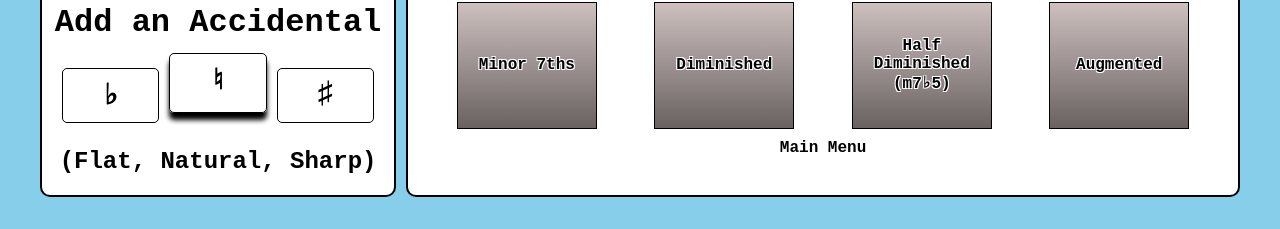
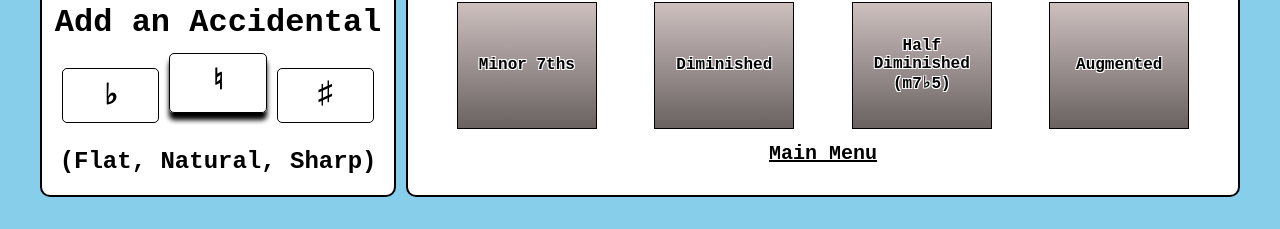
Before and after one commit to YTyler/chord-book, a React (Create React App) app: page /chords in a window 1280 px wide. Shown: the part 277-506 px from the top of the page. Built offline with nearby package versions, Linux system fonts and the light colour scheme.

Commit message:
style navigation links

```diff
--- a/src/App.css
+++ b/src/App.css
@@ -54,6 +54,17 @@ body {
   margin-top: -10px;
   box-shadow: 0px 7px 5px black;
 }
+/* link styles */
+.nav {
+  height: 30px;
+  font-size: 20px;
+  padding: 3px;
+  text-decoration: underline;
+}
+
+.nav :hover {
+  font-size: 25px;
+}
 
 a {
   color: black;
@@ -61,6 +72,7 @@ a {
   text-decoration: none;
 }
 
+/* view changes */
 @media screen and (max-width: 1070px) {
   .App {
     grid-template-columns: 1fr;
@@ -70,4 +82,6 @@ a {
     margin: 0px;
     margin-top: 5px;
   }
+
+
 }
--- a/src/components/Chord.jsx
+++ b/src/components/Chord.jsx
@@ -11,9 +11,12 @@ function Chord(props) {
       <div className = 'rightMenu'>
         <h1>{chord.name} chords</h1>
         <h2>Notes: {chord.notes.join('-')}</h2>
-        <Link to='/'>Main Menu</Link>
-        <br></br>
-        <Link to='/chords'>Back</Link>
+        <div className='nav'>
+          <Link to='/'>Main Menu</Link>
+        </div>
+        <div className='nav'>
+          <Link to='/chords'>Back</Link>
+        </div>
       </div>
     );
 }
--- a/src/components/ChordList.jsx
+++ b/src/components/ChordList.jsx
@@ -39,7 +39,9 @@ function ChordList(props) {
         <Link style = {chordButtonStyle} to="/chords/half-dim">Half Diminished (m7♭5)</Link>
         <Link style = {chordButtonStyle} to="/chords/aug">Augmented</Link>
       </div>
+      <div className='nav'>
       <Link to='/'>Main Menu</Link>
+      </div>
     </div>
   );
 }
--- a/src/components/IntervalMenu.jsx
+++ b/src/components/IntervalMenu.jsx
@@ -5,6 +5,10 @@ import { Note } from '@tonaljs/tonal'
 function IntervalMenu(props) {
   const [interval, setInterval] = useState('P1');
   const [intervalNote, setIntervalNote] = useState(Note.transpose(props.currentRoot, interval));
+
+  const test = {
+    color: 'blue',
+  }
 
   const submitInterval = (e) => {
     e.preventDefault();
@@ -25,7 +29,7 @@ function IntervalMenu(props) {
       return ('');
     }
   }
-  //convert interval value to long name (ex. 'P5 -> Perfect Fifth')
+  //convert interval value to long name (ex. 'P5' -> 'Perfect Fifth')
   function intervalAsName(string) {
     const quality = string[0];
     const value = parseInt(string[1]);
@@ -55,10 +59,12 @@ function IntervalMenu(props) {
   }
 
   return(
-    <div className='rightMenu' >
+    <div className='rightMenu'>
       <h1>Interval Menu</h1>
       <h2>Root Note: {props.currentRoot}</h2>
-      <Link to='/'>Return to Main Menu</Link>
+      <div className='nav'>
+      <Link to='/'>Main Menu</Link>
+      </div>
       <div>
         <form onSubmit = {e => submitInterval(e)}>
         <select value={interval} onChange={e => onSelection(e)} >
--- a/src/components/Scale.jsx
+++ b/src/components/Scale.jsx
@@ -11,9 +11,12 @@ function Scale(props) {
     <div className = 'rightMenu'>
     <h1>{scale.name} {scale.aliases[0] ? '(aka ' + scale.aliases[0] + ')' : ''}</h1>
     <h2>Notes: {scale.notes.join('-')}</h2>
-    <Link to='/'>Main Menu</Link>
-    <br></br>
-    <Link to='/scales'>Back</Link>
+      <div className='nav'>
+        <Link to='/'>Main Menu</Link>
+      </div>
+      <div className='nav'>
+        <Link to='/scales'>Back</Link>
+      </div>
     </div>
   );
 }
--- a/src/components/ScaleList.jsx
+++ b/src/components/ScaleList.jsx
@@ -40,7 +40,9 @@ function ScaleList(props) {
         <Link style = {scaleButtonStyle} to="/scales/pentatonic-major">Pentatonic Major</Link>
         <Link style = {scaleButtonStyle} to="/scales/bebop">Bebop Scale</Link>
       </div>
+      <div className='nav'>
       <Link to='/'>Main Menu</Link>
+      </div>
     </div>
   );
 }
```
